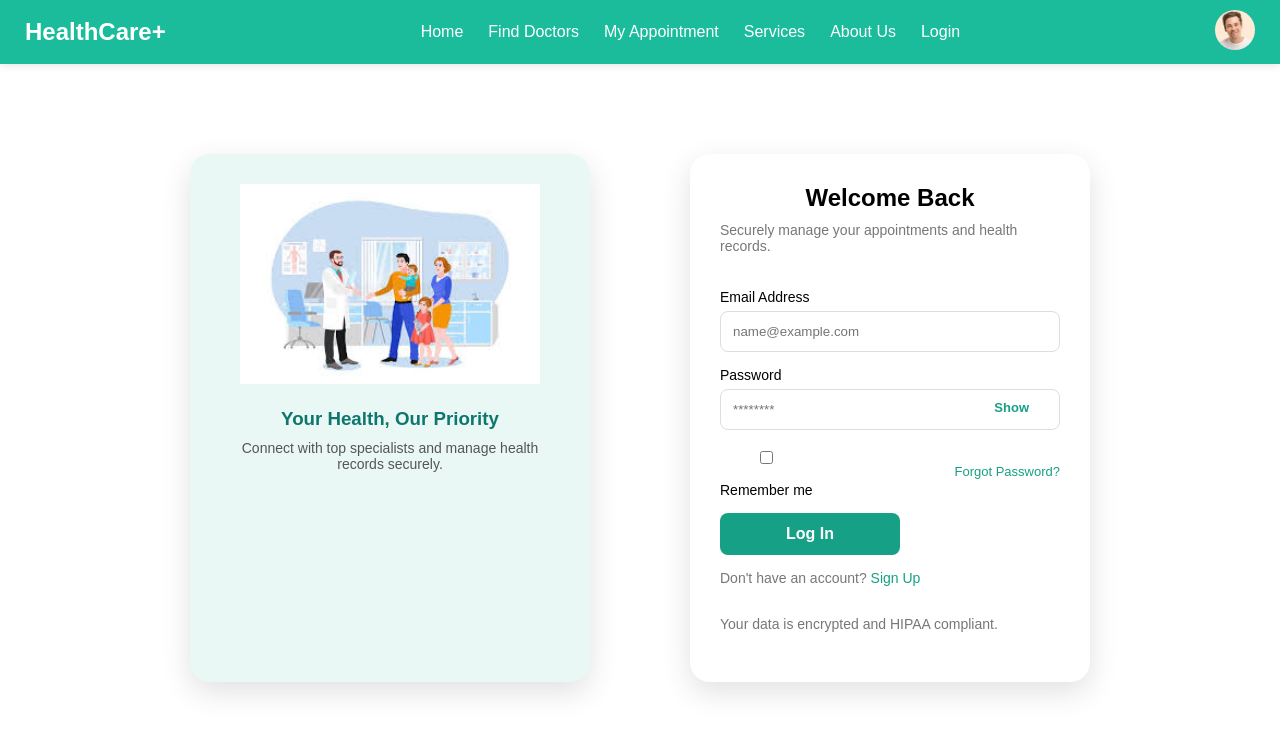
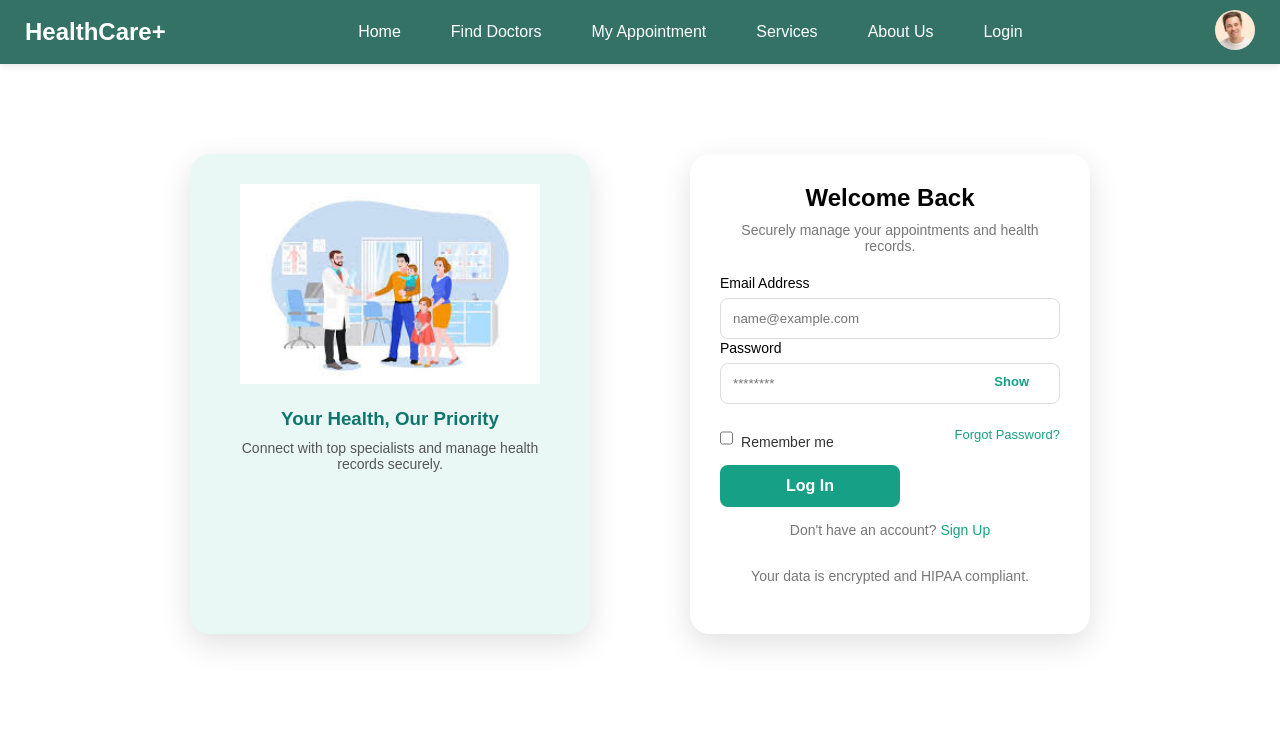
Before and after one commit to kamini-developer/HealthCare, a React app: page /login in a window 1280 px wide. Shown: the top 734 px of the page. Built offline with nearby package versions, Linux system fonts and the light colour scheme; the HTML template or start-up script is replaced by a standard one.

Commit message:
changenavbarcolor

```diff
--- a/src/index.css
+++ b/src/index.css
@@ -5,14 +5,16 @@
   padding: 0;
   box-sizing: border-box;
   font-family: Arial, sans-serif;
-}
+
+}
+
 /* Header */
 .header {
   display: flex;
   justify-content: space-between;
   align-items: center;
   padding: 10px 25px;
-  background-color:#1abc9c;
+  background-color:#347266;
   box-shadow: 0 2px 8px rgba(0,0,0,0.1);
   position: relative;
   z-index: 1000;
@@ -38,7 +40,7 @@
   list-style: none;
   margin: 0;
   padding: 0;
-  gap: 25px;
+  gap: 50px;
 }
 
 .navbar ul li a {
@@ -1337,12 +1339,12 @@ button.message-btn:hover {
 
 
 /* CARDS CONTAINER */
+
 .cards-container {
   display: flex;
   justify-content: center;
   gap: 100px; /* space between cards */
   max-width: 900px;
-
   margin: 90px auto;
   flex-wrap: wrap; /* stack on small screens */
 }
@@ -1393,15 +1395,17 @@ button.message-btn:hover {
 }
 
 .login-right-card p {
+  text-align: center;
   color: #777;
   margin-bottom: 20px;
   font-size: 14px;
 }
 
 .login-right-card label {
+    width: 100%;
   font-size: 14px;
   margin-top: 15px;
-  display: block;
+  /* display: block; */
 }
 
 .login-right-card input {
@@ -1415,6 +1419,27 @@ button.message-btn:hover {
 
 .login-right-card input:focus {
   border-color: #16a085;
+}
+
+/* REMEMBER ME */
+.remember-me {
+  display: flex;
+  align-items: center;      /* vertically center the checkbox and label */
+  gap: 8px;                 /* space between checkbox and text */
+  font-size: 13px;
+}
+
+.remember-me input {
+  width: 16px;              /* fixed size for consistency */
+  height: 16px;
+  accent-color: #16a085;    /* modern green color for checkbox */
+  cursor: pointer;
+}
+
+.remember-me label {
+  cursor: pointer;          /* clicking label toggles checkbox */
+  color: #333;
+  font-weight: 500;
 }
 
 /* PASSWORD INPUT */
@@ -1459,6 +1484,7 @@ button.message-btn:hover {
   font-size: 16px;
   cursor: pointer;
   margin-top: 10px;
+
 }
 
 .login-btn:hover {
--- a/src/pages/Login.jsx
+++ b/src/pages/Login.jsx
@@ -78,6 +78,7 @@ function Login() {
   <a href="#">Forgot Password?</a>
 </div>
 
+
             {success && <p className="success-text">{success}</p>}
 
             <button type="submit" className="login-btn">
```
Lines whose indentation alone changed are shown as unchanged.
